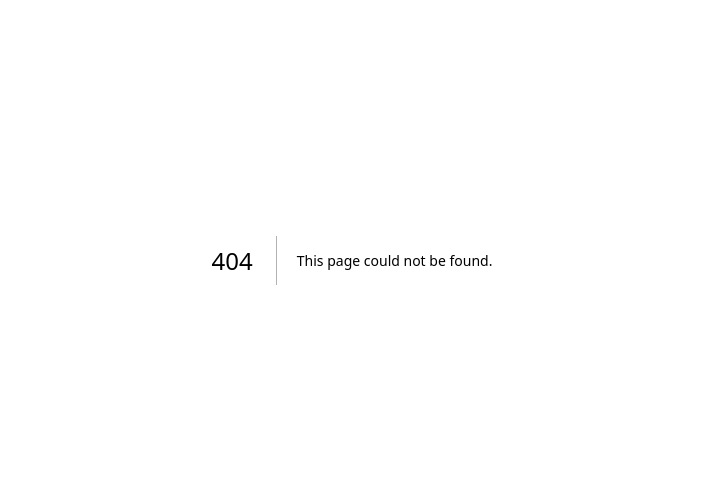
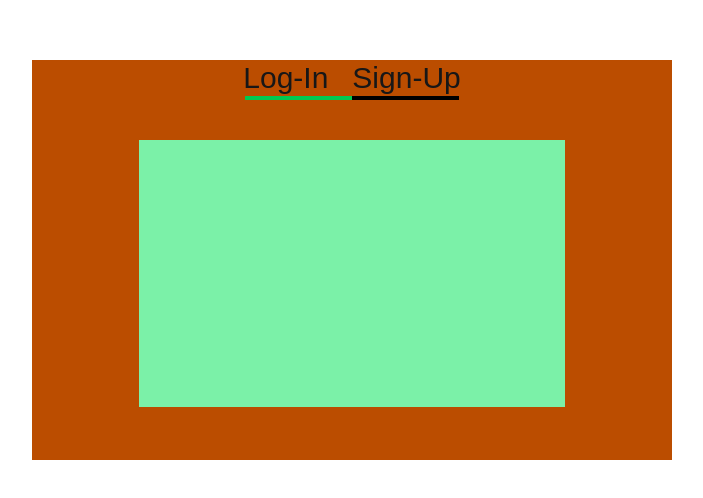
Before and after one commit to Ing3rulDrogat/Restaurant, a Next.js app: page /registration in a window 1280 px wide. Before the commit this address had no page. Shown: the part 140-638 px from the top of the page, without its empty margins (288-991 px from the left). Built offline with nearby package versions, Linux system fonts and the light colour scheme.

Commit message:
Added registration route and modified

```diff
--- a/src/app/globals.css
+++ b/src/app/globals.css
@@ -88,6 +88,23 @@
   }
 }
 
+@keyframes barRight {
+  from {
+    transform: translate(0, 0);
+  }
+  to {
+    transform: translate(100%, 0);
+  }
+}
+
+@keyframes barLeft {
+  from {
+    transform: translate(100%, 0);
+  }
+  to {
+    transform: translate(0, 0);
+  }
+}
 :root {
   --background: #ffffff;
   --foreground: #171717;
@@ -109,6 +126,9 @@
   --animate-topBurgerIconRe: topBurgerIconRe 0.3s ease-in-out 0s 1 reverse forwards;
   --animate-middleBurgerIconRe: middleBurgerIconBarRe 0.5s ease-in 0s 1 reverse forwards;
   --animate-bottomBurgerIconRe: bottomBurgerIconBarRe 0.3s ease-in-out 0s 1 reverse forwards;
+
+  --animate-BarRight: barRight 0.3s ease-out 0s 1 normal forwards;
+  --animate-BarLeft: barLeft 0.3s ease-out 0s 1 normal forwards;
 }
 
 @media (prefers-color-scheme: dark) {
--- a/src/app/menu/page.tsx
+++ b/src/app/menu/page.tsx
@@ -2,7 +2,7 @@ import Header from "@/components/Header";
 import React from "react";
 
 function page() {
-  return <Header />;
+  return <div className="w-full h-full bg-amber-200"> </div>;
 }
 
 export default page;
--- a/src/app/page.tsx
+++ b/src/app/page.tsx
@@ -22,8 +22,7 @@ export default function Home() {
             </div>
             <div className="w-400 h-50 bg-amber-700 mb-50 "></div>
             <div className="w-400 h-50 bg-amber-700 mb-50"></div>
-            <div className="w-400 h-50 bg-amber-700"></div>
-            <div className="w-400 h-50 bg-amber-700"></div>
+            <div className="w-400 h-50 bg-amber-700 "></div>
           </div>
         </div>
       </div>
--- /dev/null
+++ b/src/app/registration/page.tsx
@@ -0,0 +1,43 @@
+"use client";
+import React, { useState } from "react";
+
+function LogIn() {
+  const [animation, setanimation] = useState("");
+
+  const animateBar = () => {
+    if (animation !== "animate-BarRight") {
+      setanimation("animate-BarRight");
+    } else {
+      setanimation("animate-BarLeft");
+    }
+  };
+  const function2 = () => {};
+
+  return (
+    <div className="w-screen h-screen content-center justify-items-center">
+      <div className="w-1/2 h-1/2 bg-amber-700 flex flex-col items-center">
+        <div className="w-full flex flex-col  items-center">
+          <ul className="flex justify-center">
+            <li className="flex mx-3 text-3xl  cursor-pointer" onClick={animateBar}>
+              Log-In
+            </li>
+            <li className="mx-3 text-3xl cursor-pointer " onClick={animateBar}>
+              Sign-Up
+            </li>
+          </ul>
+          <div className="bg-black w-1/3 h-1  overflow-hidden">
+            <div className={`bg-green-500 w-1/2 h-full ${animation}`}></div>
+          </div>
+        </div>
+        <div className="bg-green-300 w-2/3 h-2/3 my-10">
+          {/* Log-In */}
+          <div></div>
+          {/* Sign Up */}
+          <div></div>
+        </div>
+      </div>
+    </div>
+  );
+}
+
+export default LogIn;
--- a/src/components/Header.tsx
+++ b/src/components/Header.tsx
@@ -42,7 +42,9 @@ function Header() {
             <img src={Logo.src} className="w-auto h-full mb-2 cursor-pointer"></img>
           </Link>
         </div>
-        <div className=" w-3/12 h-full"></div>
+        <div className=" w-3/12 h-full content-center">
+          <Link href={"/registration"}> Log In/Sign Up </Link>
+        </div>
       </div>
       {showSideBar == true ? (
         <div className=" w-full h-screen  sticky top-35 ">
```
